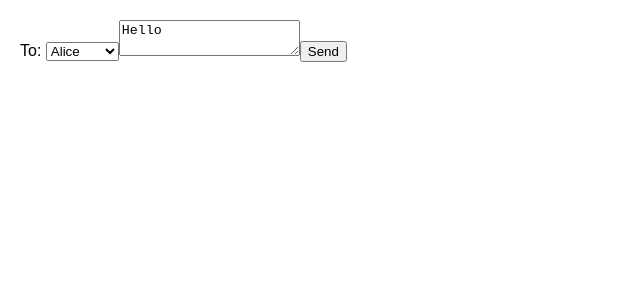
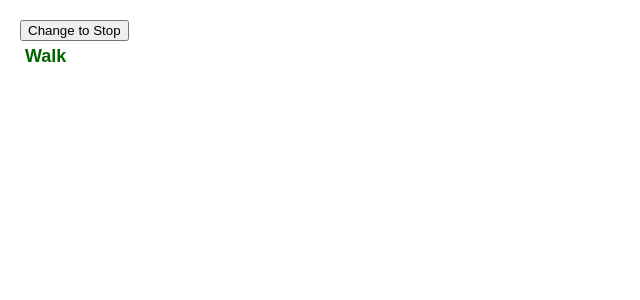
Before and after one commit to Sheddiey/Frontend-mentor-Projects, a React (Create React App) app in the folder my-appp/: page / in a window 1280 px wide. Shown: the top 300 px of the page, without its empty margins (0-640 px from the left). Built offline with nearby package versions, Linux system fonts and the light colour scheme.

Commit message:
fixing traffic lights

```diff
--- a/my-appp/src/App.js
+++ b/my-appp/src/App.js
@@ -1,35 +1,23 @@
 import { useState } from "react";
 
-export default function Form() {
-  const [to, setTo] = useState('Alice');
-  const [message, setMessage] = useState('Hello')
+export default function TrafficLight() {
+  const [walk, setWalk] = useState(true);
 
-  function handleSubmit(e) {
-    e.preventDefault();
-    setTimeout(() => {
-      alert(`You said ${message} to ${to}`);
-    }, 5000);
+  function handleClick() {
+    setWalk(!walk);
+    alert(walk ? 'Stop is next' : 'Walk is next');
   }
 
   return (
-    <form onSubmit={handleSubmit}>
-      <label>
-        To:{' '}
-        <select
-          value={to}
-          onChange={e => setTo(e.target.value)}>
-          <option value='Alice'>Alice</option>
-          <option value='Bob mar'>Bob mar</option>
-          <option value='Bob mar'>Bob mar</option>
-          <option value='Bob mar'>Bob mar</option>
-        </select>
-      </label>
-      <textarea
-        placeholder="Message"
-        value={message}
-        onChange={e => setMessage(e.target.value)}
-      />
-      <button type="submit">Send</button>
-    </form>
+    <>
+      <button onClick={handleClick}>Change to {walk ? "Stop" : "walk"}</button>
+      <h1
+        style={{
+          color: walk ? "darkgreen" : "darkred",
+        }}
+      >
+        {walk ? "Walk" : "Stop"}
+      </h1>
+    </>
   );
 }
```
